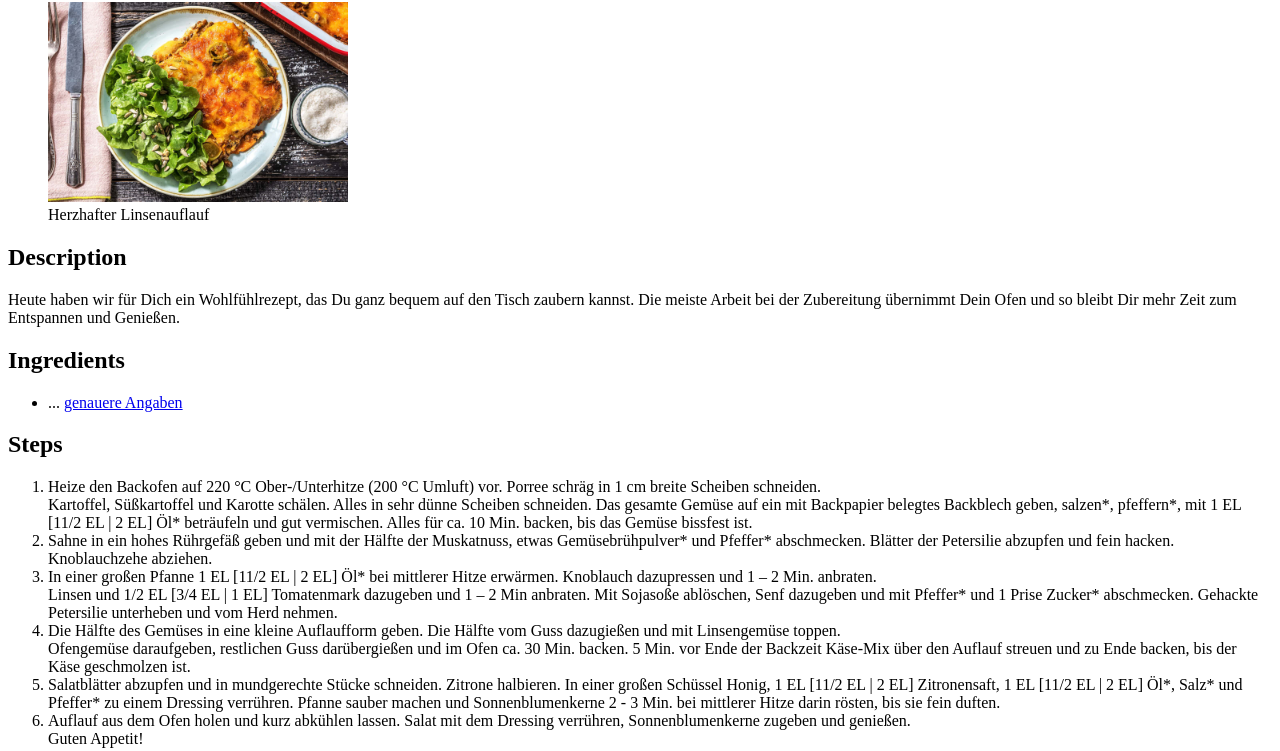
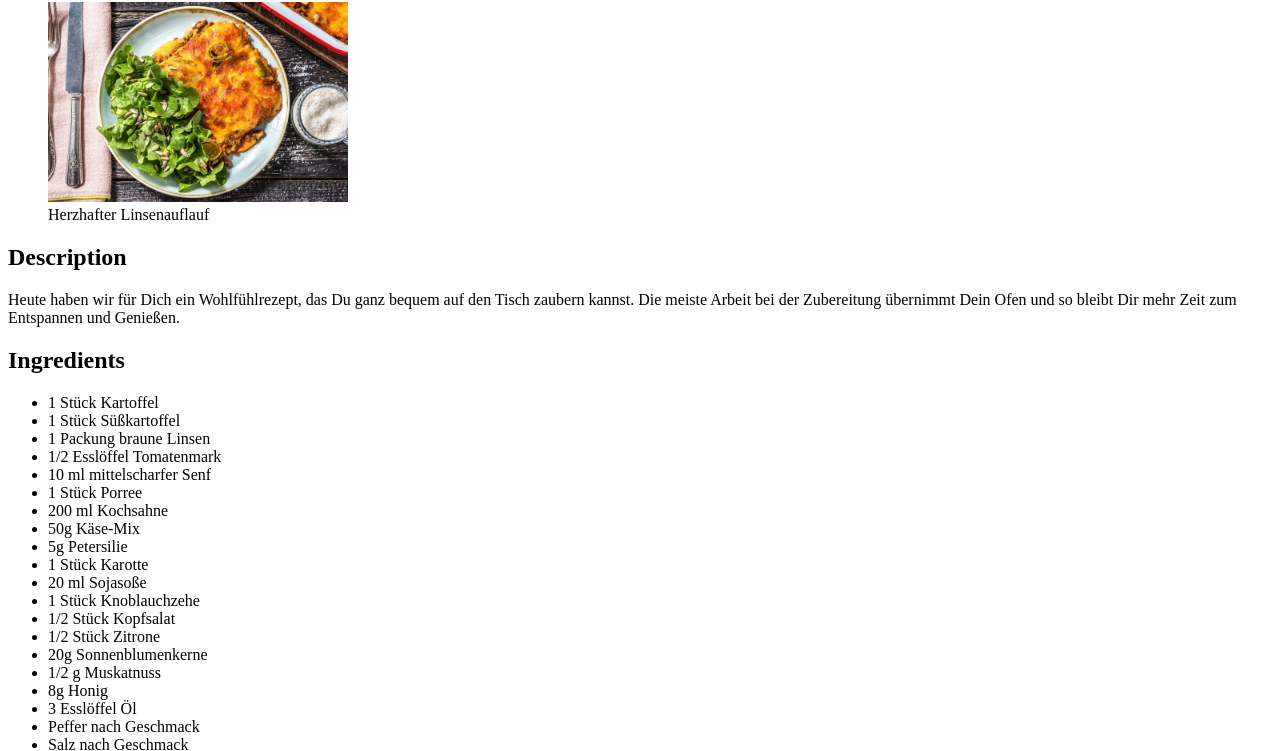
Before and after one commit to martin-hackl/odin-recipes, a plain HTML site: page recipes/herzhafter-linsenauflauf.html in a window 1280 px wide. Shown: the part 78-829 px from the top of the page. Drawn offline with Linux system fonts and the light colour scheme.

Commit message:
Update ingredients Linsenauflauf

```diff
--- a/recipes/herzhafter-linsenauflauf.html
+++ b/recipes/herzhafter-linsenauflauf.html
@@ -17,6 +17,26 @@
     <p>Heute haben wir für Dich ein Wohlfühlrezept, das Du ganz bequem auf den Tisch zaubern kannst. Die meiste Arbeit bei der Zubereitung übernimmt Dein Ofen und so bleibt Dir mehr Zeit zum Entspannen und Genießen.</p>
     <h2>Ingredients</h2>
     <ul>
+        <li>1 Stück Kartoffel</li>
+        <li>1 Stück Süßkartoffel</li>
+        <li>1 Packung braune Linsen</li>
+        <li>1/2 Esslöffel Tomatenmark</li>
+        <li>10 ml mittelscharfer Senf</li>
+        <li>1 Stück Porree</li>
+        <li>200 ml Kochsahne</li>
+        <li>50g Käse-Mix</li>
+        <li>5g Petersilie</li>
+        <li>1 Stück Karotte</li>
+        <li>20 ml Sojasoße</li>
+        <li>1 Stück Knoblauchzehe</li>
+        <li>1/2 Stück Kopfsalat</li>
+        <li>1/2 Stück Zitrone</li>
+        <li>20g Sonnenblumenkerne</li>
+        <li>1/2 g Muskatnuss</li>
+        <li>8g Honig</li>
+        <li>3 Esslöffel Öl</li>
+        <li>Peffer nach Geschmack</li>
+        <li>Salz nach Geschmack</li>
         <li>... <a href="https://www.hellofresh.at/recipes/herzhafter-linsenauflauf-5dbc2d568764a8717f3cdc68">genauere Angaben</a></li>
     </ul>
 
```
